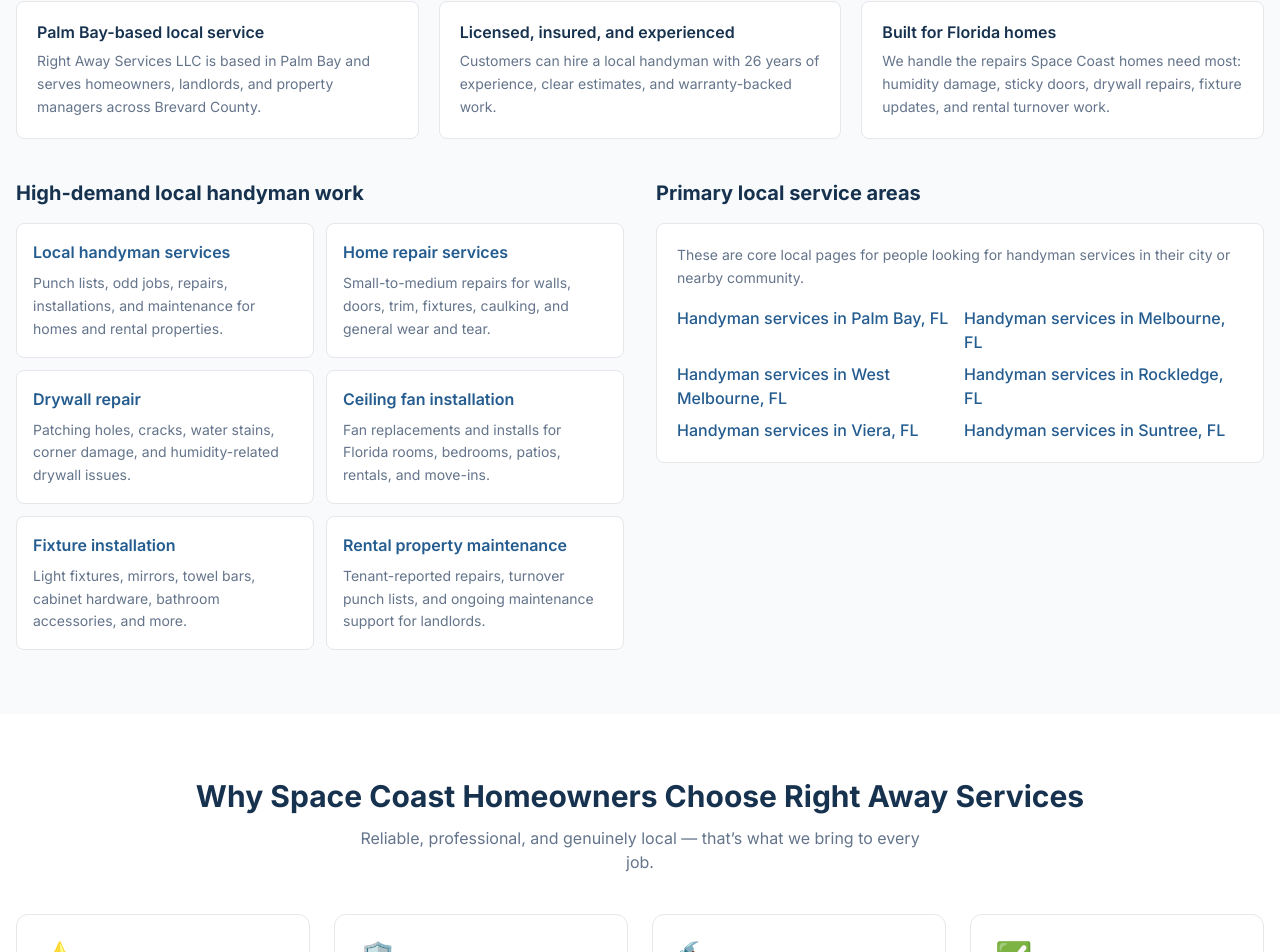
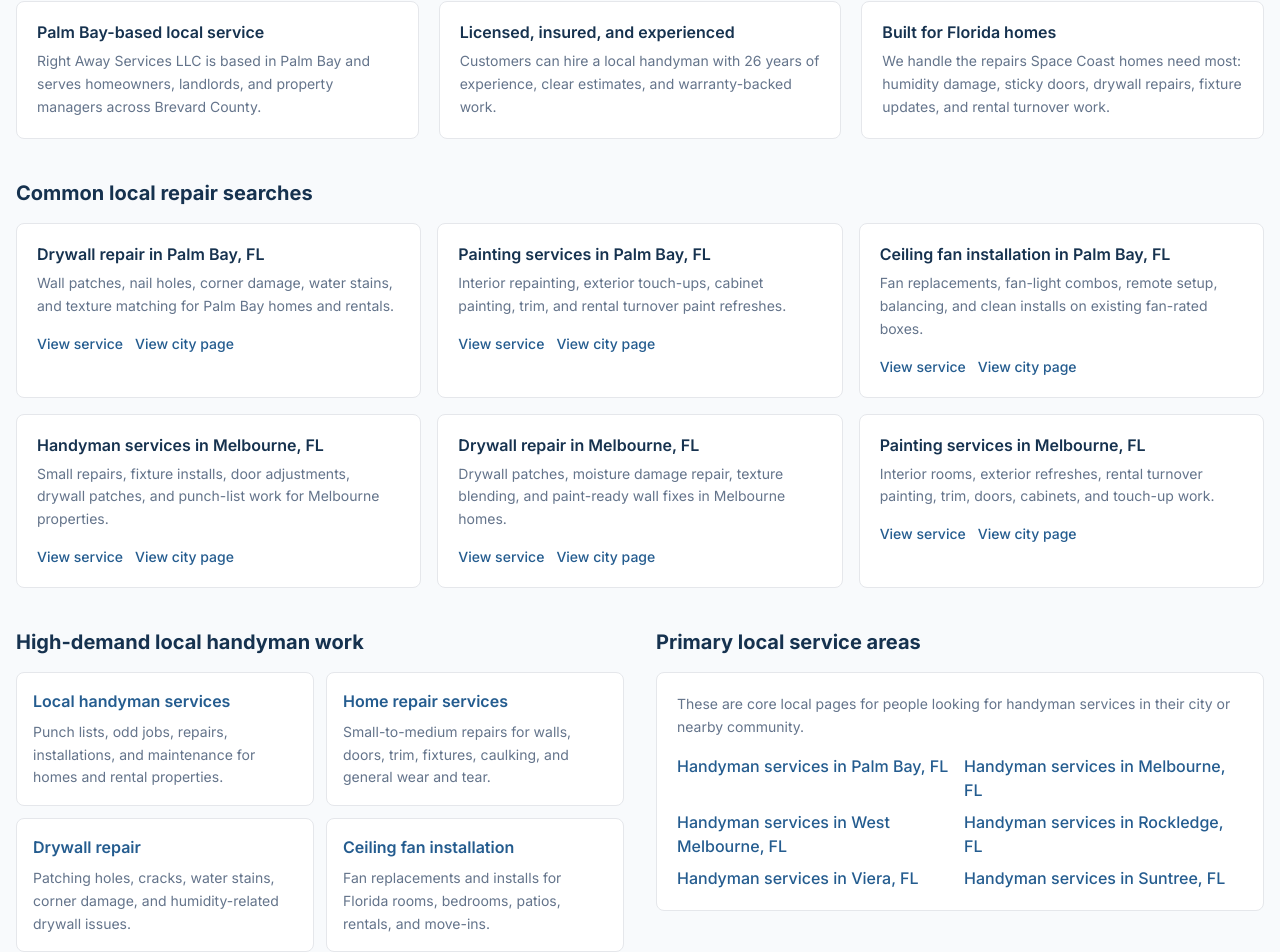
Before and after one commit to nomadghibi/rightawayservices, a Next.js app: page / in a window 1280 px wide. Shown: the part 2474-3426 px from the top of the page. Built offline with nearby package versions, Linux system fonts and the light colour scheme.

Commit message:
Add local repair scenario SEO sections

```diff
--- a/app/page.tsx
+++ b/app/page.tsx
@@ -14,7 +14,7 @@
 import { TrustBadges } from '@/components/ui/TrustBadges'
 import { SchemaScript } from '@/components/seo/SchemaScript'
 import { buildFAQSchema } from '@/lib/schema/faq'
-import { highIntentHandymanLinks, localTrustSignals, priorityAreaSlugs } from '@/content/localSeo'
+import { highIntentHandymanLinks, localRepairScenarios, localTrustSignals, priorityAreaSlugs } from '@/content/localSeo'
 import { pageImages } from '@/content/pageMedia'
 
 export const metadata: Metadata = buildMetadata({
@@ -152,6 +152,26 @@
             ))}
           </div>
 
+          <div className="mb-10">
+            <h3 className="text-xl font-bold text-navy mb-4">Common local repair searches</h3>
+            <div className="grid grid-cols-1 md:grid-cols-2 lg:grid-cols-3 gap-4">
+              {localRepairScenarios.map((scenario) => (
+                <div key={scenario.title} className="bg-white border border-gray-200 rounded-lg p-5">
+                  <h4 className="font-semibold text-navy mb-2">{scenario.title}</h4>
+                  <p className="text-sm text-slate-gray leading-relaxed mb-4">{scenario.description}</p>
+                  <div className="flex flex-wrap gap-3 text-sm font-medium">
+                    <Link href={scenario.serviceHref} className="text-service-blue hover:underline">
+                      View service
+                    </Link>
+                    <Link href={scenario.areaHref} className="text-service-blue hover:underline">
+                      View city page
+                    </Link>
+                  </div>
+                </div>
+              ))}
+            </div>
+          </div>
+
           <div className="grid grid-cols-1 lg:grid-cols-2 gap-8">
             <div>
               <h3 className="text-xl font-bold text-navy mb-4">High-demand local handyman work</h3>
--- a/app/service-areas/[slug]/page.tsx
+++ b/app/service-areas/[slug]/page.tsx
@@ -14,6 +14,7 @@
 import { CTABand } from '@/components/sections/CTABand'
 import { PageHeroImage } from '@/components/sections/PageHeroImage'
 import { pageImages } from '@/content/pageMedia'
+import { localRepairScenarios } from '@/content/localSeo'
 
 interface Props {
   params: { slug: string }
@@ -39,6 +40,7 @@
 
   const areaServices = services.filter((s) => area.relatedServices.includes(s.slug))
   const nearbyAreas = getNearbyAreas(area.nearbyAreas)
+  const areaRepairScenarios = localRepairScenarios.filter((scenario) => scenario.areaSlug === area.slug)
 
   const breadcrumbs = buildBreadcrumbSchema([
     { name: 'Home', url: '/' },
@@ -223,6 +225,33 @@
         </div>
       </section>
 
+      {areaRepairScenarios.length > 0 && (
+        <section className="py-14 px-4 bg-white">
+          <div className="max-w-7xl mx-auto">
+            <div className="max-w-3xl mb-8">
+              <h2 className="text-2xl font-bold text-navy mb-4">
+                Common {area.name} Repair Requests
+              </h2>
+              <p className="text-slate-gray leading-relaxed">
+                These are high-demand local repair needs homeowners and landlords search for in {area.name}.
+                Each one links to the matching service page so you can compare the work we handle.
+              </p>
+            </div>
+            <div className="grid grid-cols-1 md:grid-cols-3 gap-4">
+              {areaRepairScenarios.map((scenario) => (
+                <div key={scenario.title} className="border border-gray-200 rounded-lg p-5">
+                  <h3 className="font-semibold text-navy mb-2">{scenario.title}</h3>
+                  <p className="text-sm text-slate-gray leading-relaxed mb-4">{scenario.description}</p>
+                  <Link href={scenario.serviceHref} className="text-service-blue text-sm font-medium hover:underline">
+                    View related service →
+                  </Link>
+                </div>
+              ))}
+            </div>
+          </div>
+        </section>
+      )}
+
       {/* Services for this area */}
       {areaServices.length > 0 && (
         <section className="py-16 px-4 bg-white">
--- a/content/localSeo.ts
+++ b/content/localSeo.ts
@@ -58,6 +58,57 @@
   },
 ]
 
+export const localRepairScenarios = [
+  {
+    title: 'Drywall repair in Palm Bay, FL',
+    areaSlug: 'palm-bay-fl',
+    serviceHref: '/services/drywall-repair',
+    areaHref: '/service-areas/palm-bay-fl',
+    description:
+      'Wall patches, nail holes, corner damage, water stains, and texture matching for Palm Bay homes and rentals.',
+  },
+  {
+    title: 'Painting services in Palm Bay, FL',
+    areaSlug: 'palm-bay-fl',
+    serviceHref: '/services/painting-services',
+    areaHref: '/service-areas/palm-bay-fl',
+    description:
+      'Interior repainting, exterior touch-ups, cabinet painting, trim, and rental turnover paint refreshes.',
+  },
+  {
+    title: 'Ceiling fan installation in Palm Bay, FL',
+    areaSlug: 'palm-bay-fl',
+    serviceHref: '/services/ceiling-fan-installation',
+    areaHref: '/service-areas/palm-bay-fl',
+    description:
+      'Fan replacements, fan-light combos, remote setup, balancing, and clean installs on existing fan-rated boxes.',
+  },
+  {
+    title: 'Handyman services in Melbourne, FL',
+    areaSlug: 'melbourne-fl',
+    serviceHref: '/services/handyman-services',
+    areaHref: '/service-areas/melbourne-fl',
+    description:
+      'Small repairs, fixture installs, door adjustments, drywall patches, and punch-list work for Melbourne properties.',
+  },
+  {
+    title: 'Drywall repair in Melbourne, FL',
+    areaSlug: 'melbourne-fl',
+    serviceHref: '/services/drywall-repair',
+    areaHref: '/service-areas/melbourne-fl',
+    description:
+      'Drywall patches, moisture damage repair, texture blending, and paint-ready wall fixes in Melbourne homes.',
+  },
+  {
+    title: 'Painting services in Melbourne, FL',
+    areaSlug: 'melbourne-fl',
+    serviceHref: '/services/painting-services',
+    areaHref: '/service-areas/melbourne-fl',
+    description:
+      'Interior rooms, exterior refreshes, rental turnover painting, trim, doors, cabinets, and touch-up work.',
+  },
+]
+
 export const localSearchThemes = [
   'handyman services near me',
   'handyman in Palm Bay FL',
```
